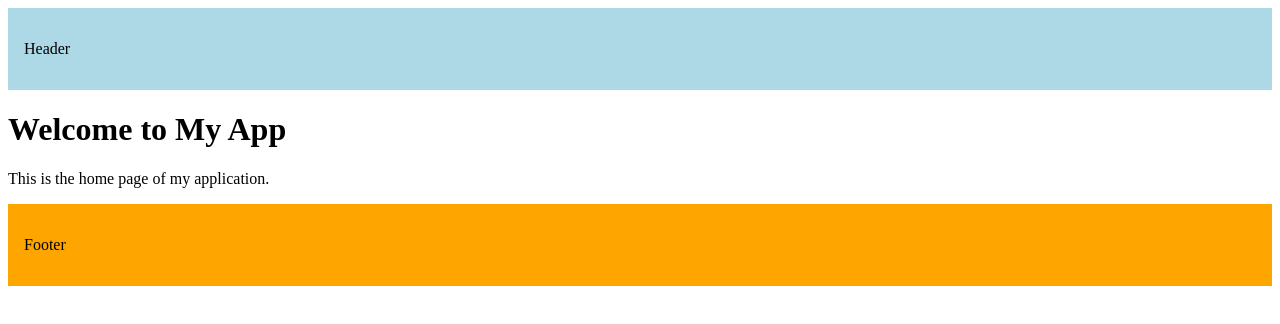
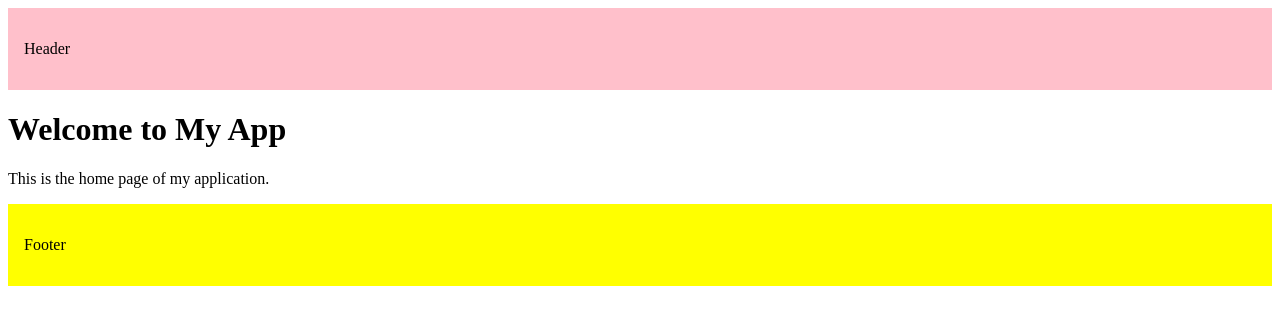
Before and after one commit to Bouyahi-Mohamed/learn-next-js, a Next.js app: page / in a window 1280 px wide. Shown: the top 324 px of the page. Built offline with nearby package versions, Linux system fonts and the light colour scheme.

Commit message:
using layout group (adding a layout for each group and add page.js for  home page for one of the group page to act like a root ).

```diff
--- /dev/null
+++ b/src/app/(group1)/layout.js
@@ -0,0 +1,16 @@
+import { Geist, Geist_Mono } from "next/font/google";
+
+import HeaderApp from "../componant/header";
+import FooterApp from "../componant/footer";
+export default function RootLayoutForGroup1({ children }) {
+  return (
+    <html
+      lang="en">
+      <body className="min-h-full flex flex-col">
+        <HeaderApp name = "pink"/>
+        {children}
+        <FooterApp name = "yellow"/>
+      </body>
+    </html>
+  );
+}
--- a/src/app/componant/footer.js
+++ b/src/app/componant/footer.js
@@ -1,7 +1,7 @@
-export default function FooterApp(){
+export default function FooterApp({ name }) {
 
-    return(
-        <footer style={{ backgroundColor: "orange", padding: "1rem" }}>
+    return (
+        <footer style={{ backgroundColor: name, padding: "1rem" }}>
           <p>Footer</p>
         </footer>
     )
--- a/src/app/componant/header.js
+++ b/src/app/componant/header.js
@@ -1,10 +1,10 @@
 // the code does not coute as a route if we dont create a page.js file in this folder and we can import the code from this file in any page we want to use it in. for example we can create a function that returns a string and we can import it in any page we want to use it in.
 
 // this file can be in app or outside app but if it is in app it should be in a folder that does not have a page.js file in it because if we create a page.js file in this folder it will create a route for this folder and we dont want that because this folder is for common code that we want to share between different pages and we dont want to create a route for this folder. so we can create a folder called _lib and put all the common code that we want to share between different pages in this folder and we can import the code from this file in any page we want to use it in. for example we can create a function that returns a string and we can import it in any page we want to use it in.
-export default function HeaderApp(){
+export default function HeaderApp({name}){
 
     return(
-        <header style={{ backgroundColor: "lightblue", padding: "1rem" }}>
+        <header style={{ backgroundColor: name, padding: "1rem" }}>
           <p>Header</p>
         </header>
     )
--- a/src/app/layout.js
+++ /dev/null
@@ -1,16 +0,0 @@
-import { Geist, Geist_Mono } from "next/font/google";
-
-import HeaderApp from "./componant/header";
-import FooterApp from "./componant/footer";
-export default function RootLayout({ children }) {
-  return (
-    <html
-      lang="en">
-      <body className="min-h-full flex flex-col">
-        <HeaderApp/>
-        {children}
-        <FooterApp/>
-      </body>
-    </html>
-  );
-}
```
Also changed, not shown: src/app/(group2)/layout.js (added, +16 -0 lines), src/app/(group1)/page.js (renamed from src/app/page.js).
